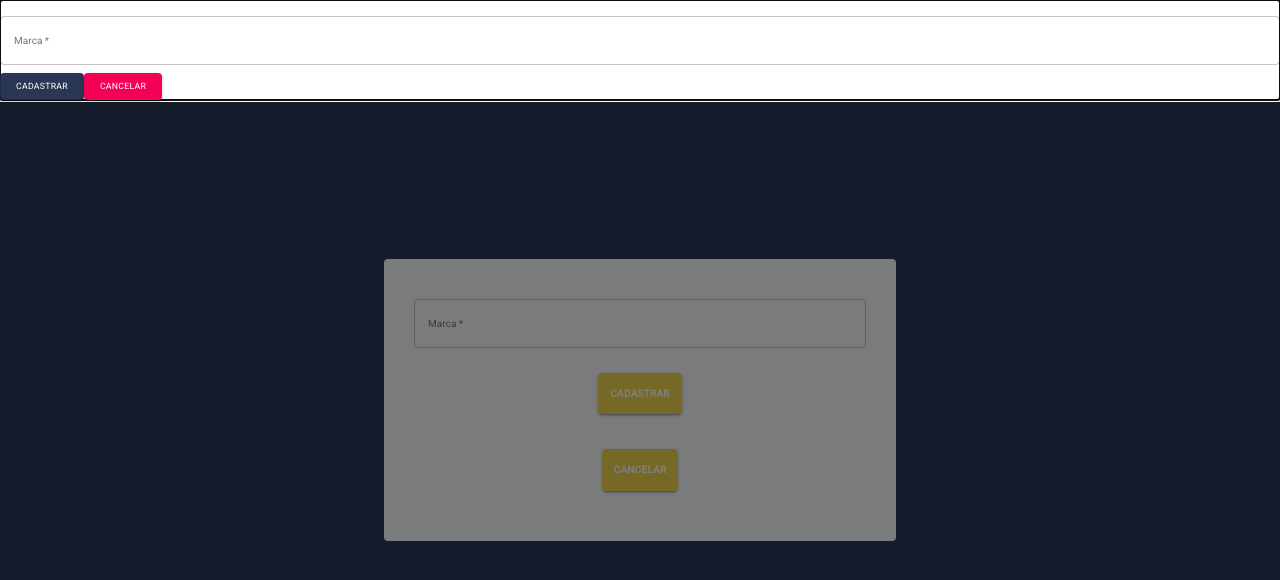
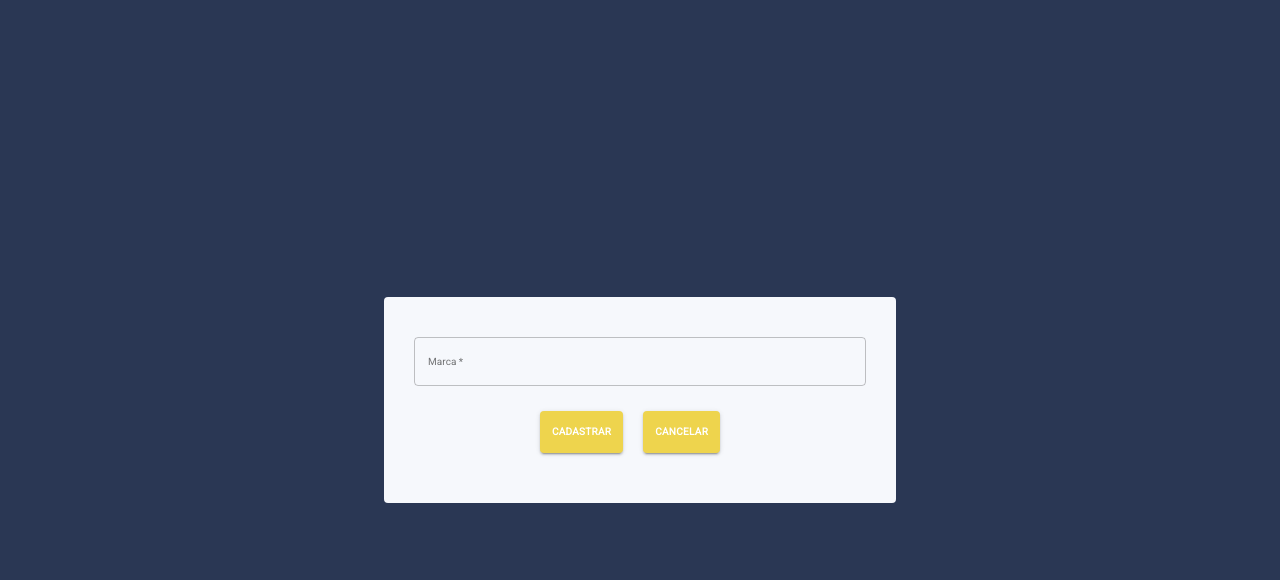
Before and after one commit to xRuisux/carango-bom-base, a React (Create React App) app: page /create-brand in a window 1280 px wide. Shown: the top 580 px of the page. Built offline with nearby package versions, Linux system fonts and the light colour scheme; sample sign-in values are in the browser's storage.

Commit message:
refactor: refactor on brand related pages + tests

```diff
--- a/src/components/FormModal/FormModal.jsx
+++ /dev/null
@@ -1,105 +0,0 @@
-import { makeStyles } from '@material-ui/core/styles';
-import Modal from '@material-ui/core/Modal';
-import React, { useEffect, useState } from 'react';
-import { useHistory, useParams } from 'react-router';
-import useErrors from '../../hooks/useErrors';
-import BrandService from '../../services/BrandService';
-import { Button, TextField } from '@material-ui/core';
-
-export default function FormModal({open, handleClose}) {
-
-  const { id } = useParams();
-  const history = useHistory();
-  const [brand, setBrand] = useState("");
-
-  const validations = {
-      brand: data => {
-          if (data && data.length >= 3) {
-              return { valid: true };
-          } else {
-              return { valid: false, texto: " A marca deve ter ao menos 3 letras." }
-          }
-      }
-  }
-
-  const [erros, validateFields, allFieldsValid] = useErrors(validations);
-
-  useEffect(() => {
-      if (id) {
-          BrandService.read(id)
-              .then(brand => setBrand(brand.name));
-      }
-  }, [id]);
-
-  const useStyles = makeStyles(theme => ({
-    paper: {
-      position: 'absolute',
-      width: 400,
-      backgroundColor: theme.palette.background.paper,
-      border: '2px solid #000',
-      boxShadow: theme.shadows[5],
-      padding: theme.spacing(2, 4, 3),
-    },
-  }));
-
-  const classes = useStyles();
-
-  return (
-    <>
-      <Modal
-        open={open}
-        onClose={handleClose}
-        className =  {{...classes}}
-      >
-        <form style={{backgroundColor: "white"}} onSubmit={(event) => {
-                event.preventDefault();
-                if (allFieldsValid()) {
-                    if (id) {
-                        BrandService.update({ id, name: brand })
-                            .then(res => {
-                                history.goBack();
-                            });
-                    } else {
-                        BrandService.create({ name: brand })
-                            .then(res => {
-                                setBrand("");
-                                history.goBack();
-                            });
-                    }
-                }
-            }}>
-          <TextField
-            value={brand}
-            onChange={evt => setBrand(evt.target.value)}
-            onBlur={validateFields}
-            helperText={erros.brand.text}
-            error={!erros.brand.valid}
-            name="brand"
-            id="brand"
-            label="Marca"
-            type="text"
-            variant="outlined"
-            fullWidth
-            required
-            margin="normal"
-        />
-
-        <Button
-          variant="contained"
-          color="primary"
-          type="submit"
-          disabled={!allFieldsValid()}>
-          {id ? 'Alterar' : 'Cadastrar'}
-        </Button>
-
-        <Button
-            variant="contained"
-            color="secondary"
-            onClick={handleClose}>
-            Cancelar
-        </Button>
-        </form>
-      </Modal>
-    </>
-  );
-}
--- a/src/components/Table/Table.css
+++ b/src/components/Table/Table.css
@@ -2,3 +2,9 @@
     top: 10px;
     margin-right: 10px !important;
 }
+
+.actionsBar {
+    display: flex;
+    justify-content: flex-end;
+    padding: 20px;
+}
--- a/src/components/Table/Table.jsx
+++ b/src/components/Table/Table.jsx
@@ -22,6 +22,9 @@ export default function Table({
           rowSelectedFunction(gridSelection.data)
         }
       />
+      {
+        localStorage.getItem('token') &&
+        <>
           <div className="actionsBar">
             <Button
               className="actions"
@@ -51,5 +54,7 @@ export default function Table({
             </Button>
           </div>
         </>
+      }
+    </>
   );
 }
--- a/src/pages/Brand/BrandList/BrandList.jsx
+++ b/src/pages/Brand/BrandList/BrandList.jsx
@@ -1,32 +1,21 @@
-
 import React, { useEffect, useState } from 'react';
-import { useHistory } from 'react-router';
+import { useHistory } from 'react-router-dom';
 import Table from '../../../components/Table/Table';
-import FormModal from '../../../components/FormModal/FormModal';
 import BrandService from '../../../services/BrandService';
 
 const columns = [
     { field: 'name', headerName: 'Brand', width: 200 }
 ];
 
-
 function BrandList() {
     const [brands, setBrands] = useState([]);
     const [brandSelected, setBrandSelected] = useState();
-    const [open, setOpen] = React.useState(false);
-    // const classes = useStyles();
     const history = useHistory();
 
-    console.log(brands);
     function create() {
-        setOpen(true);
-        // setModalShow(true);
-        // history.push('/create-brand');
+        history.push('/create-brand/');
+
     }
-
-    const handleClose = () => {
-        setOpen(false);
-      };
 
     function update() {
         history.push('/update-brand/' + brandSelected.id);
@@ -49,20 +38,15 @@ function BrandList() {
 
     return (
         <>
-            <FormModal
-            open = {open}
-            handleClose = { handleClose }
-            />
-
             <div style={{ height: 300, width: '100%' }}>
                 <Table
-                    rows={brands}
-                    columns={columns}
-                    addItem={create}
-                    updateItem={update}
-                    deleteItem={remove}
-                    selectedItem={brandSelected}
-                    rowSelectedFunction={setBrandSelected}
+                    rows={ brands }
+                    columns={ columns }
+                    addItem={ create }
+                    updateItem={ update }
+                    deleteItem={ remove }
+                    selectedItem={ brandSelected }
+                    rowSelectedFunction={ setBrandSelected }
                 />
             </div>
         </>
--- a/src/pages/Brand/BrandRegister.jsx
+++ b/src/pages/Brand/BrandRegister/BrandRegister.jsx
@@ -1,9 +1,9 @@
 import React, { useEffect, useState } from 'react';
 import { useHistory, useParams } from 'react-router';
-import useErrors from '../../hooks/useErrors';
-import BrandService from '../../services/BrandService';
-import { StyledButton, StyledTextField, useStyles } from './styles'
-import FormModal from '../../components/FormModal/FormModal';
+import useErrors from '../../../hooks/useErrors';
+import BrandService from '../../../services/BrandService';
+import { StyledButton, StyledTextField, useStyles } from '../styles'
+
 function BrandRegister() {
     const { id } = useParams();
     const classes = useStyles()
@@ -35,9 +35,6 @@ function BrandRegister() {
 
     return (
         <div className={classes.root}>
-            <FormModal
-            open = {true}
-            />
             <form onSubmit={(event) => {
                 event.preventDefault();
                 if (allFieldsValid()) {
@@ -70,7 +67,7 @@ function BrandRegister() {
                     required
                     margin="normal"
                 />
-
+                <div>
                     <StyledButton
                         variant="contained"
                         color="primary"
@@ -85,6 +82,8 @@ function BrandRegister() {
                         onClick={cancel}>
                         Cancelar
                     </StyledButton>
+
+                </div>
             </form>
         </div>
     );
--- a/src/pages/Brand/styles.js
+++ b/src/pages/Brand/styles.js
@@ -57,6 +57,7 @@ export const StyledButton = withStyles((theme) => ({
     backgroundColor: theme.palette.primary.yellow,
     padding: '1.2rem',
     marginTop: '1.5rem',
+    marginRight: '2rem',
     fontWeight: 'bold',
     fontSize: '1rem',
     marginBottom: '2rem',
--- a/src/routes/index.js
+++ b/src/routes/index.js
@@ -5,7 +5,7 @@ import PrivateRoute from "./PrivateRoute"
 
 const Home = lazy(() => import("../pages/Home"))
 const Login = lazy(() => import("../pages/Login"))
-const BrandRegister = lazy(() => import("../pages/Brand/BrandRegister"))
+const BrandRegister = lazy(() => import("../pages/Brand/BrandRegister/BrandRegister"))
 const BrandList = lazy(() => import("../pages/Brand/BrandList/BrandList"))
 
 export default function Routes() {
--- a/src/services/BrandService.js
+++ b/src/services/BrandService.js
@@ -30,7 +30,6 @@ const BrandService = {
   },
 
   list() {
-    console.log(localStorage.getItem('token'));
     return fetch('http://localhost:8080/brand', {
       headers: {
         Authorization: `Bearer ${localStorage.getItem('token')}`,
```
Also changed, not shown: 2 other files (tests, documents, lock files or other folders). Lines whose indentation alone changed are shown as unchanged.
